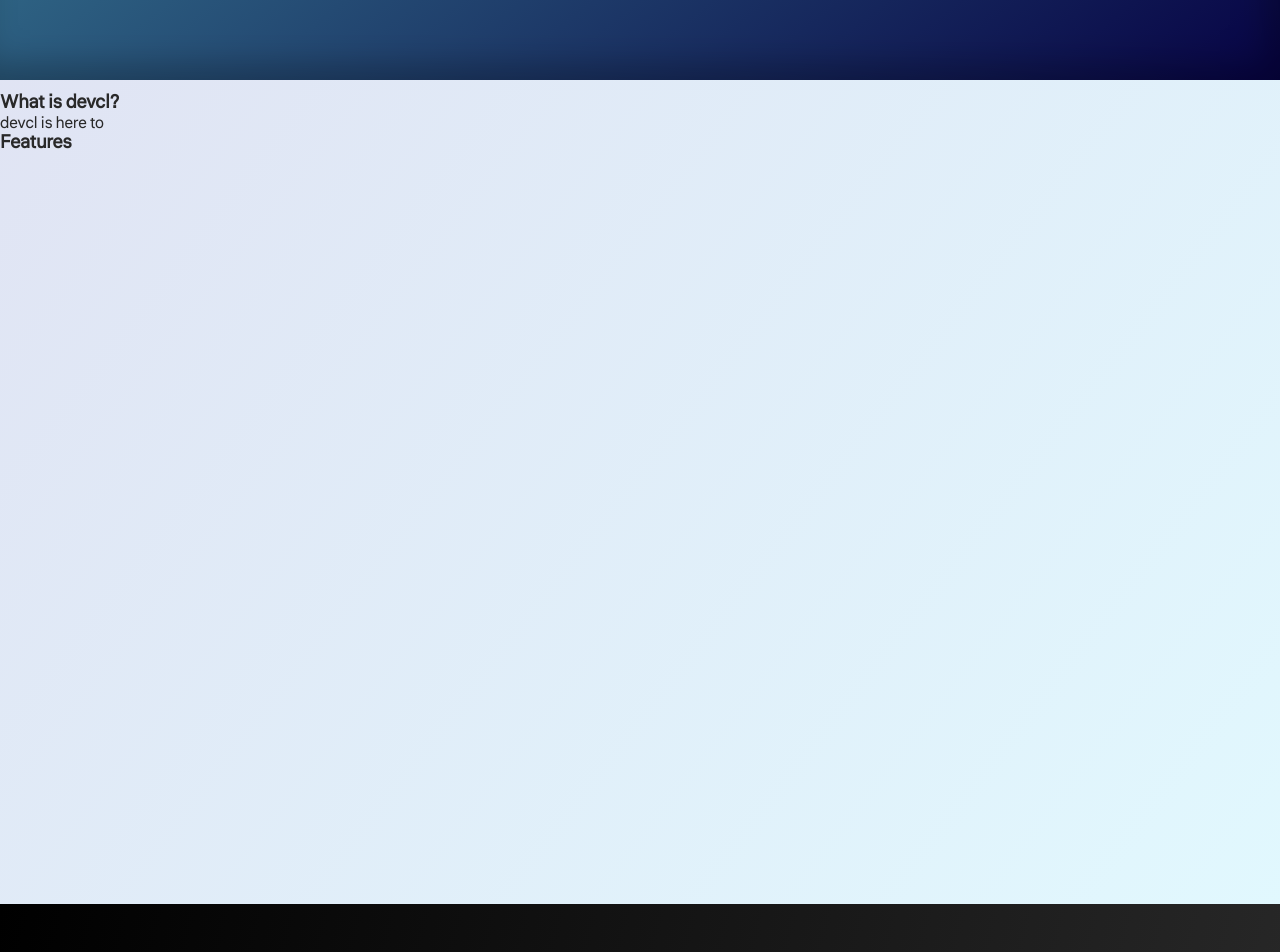
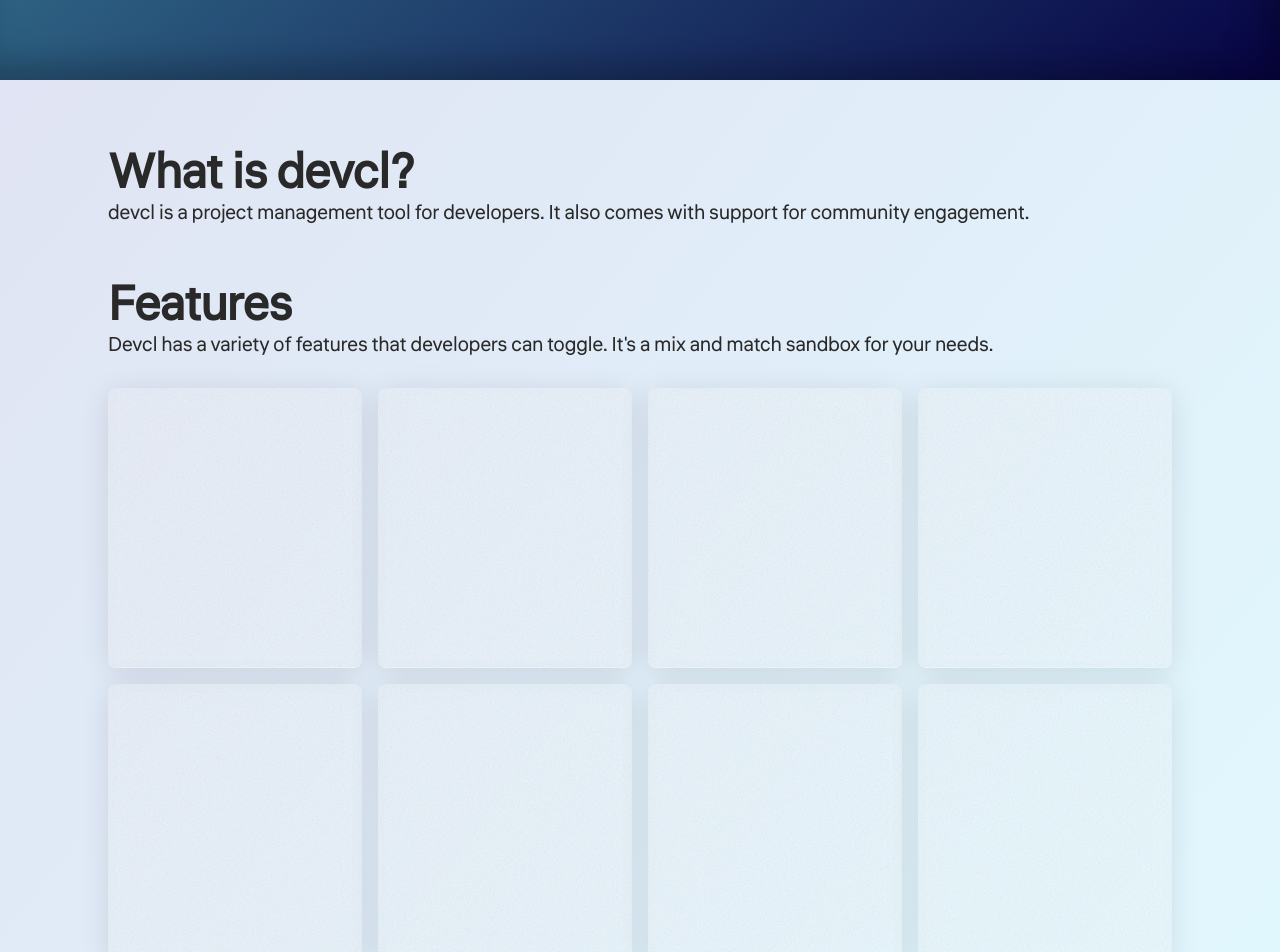
Before and after one commit to Brian-J-Wang/devcl, a React (Vite) app: page / in a window 1280 px wide. Shown: the part 520-1472 px from the top of the page. Built offline with nearby package versions, Linux system fonts and the light colour scheme.

Commit message:
feat: add grain effect to backdrop

```diff
--- a/src/Components/NavBar/NavBar.css
+++ b/src/Components/NavBar/NavBar.css
@@ -13,6 +13,7 @@
     backdrop-filter: blur(8px);
     -webkit-backdrop-filter: blur(5px);
     border-bottom: 1px solid rgba(255, 255, 255, 0.3);
+    background-image: url("../../assets/noise.svg");
 }
 
 .nav__icon {
@@ -24,17 +25,18 @@
     display: flex;
     align-items: center;
     gap: 24px;
+
 }
 
 .nav__tab {
-    color: white;
+    color: rgb(200, 200, 200);
     text-align: center;
     font-weight: 500;
     background-color: rgba(0, 0, 0, 0);
     border: none;
     padding: 0px;
     cursor: pointer;
-    text-shadow: 0px 0px 12px #292929;
+    mix-blend-mode: difference;
 }
 
 .nav__profile {
--- a/src/Components/NavBar/Navbar.tsx
+++ b/src/Components/NavBar/Navbar.tsx
@@ -31,7 +31,9 @@ const NavBar: React.FC<{ children: ReactNode}> = (props) => {
             setVisible: setVisible
         }}>
             <div className="nav" hidden={!visible}>
-                <img src={icon} alt="[]" className="nav__icon"/>
+                <div className="nav__left">
+                    <img src={icon} alt="[]" className="nav__icon"/>
+                </div>
 
                 <div className="nav__right">
                     <button onClick={openSignInModal} className="nav__tab">
--- a/src/Contexts/Modal/modal.css
+++ b/src/Contexts/Modal/modal.css
@@ -12,9 +12,13 @@
     justify-content: center;
     align-items: center;
     backdrop-filter: blur(15px);
+    background-image: url("../../assets/noise.svg");
+    background-size: 100px;
+    background-repeat: repeat;
 }
 
 .modal__overlay_hidden {
+    visibility: hidden;
     pointer-events: none;
     background-color: rgba(0, 0, 0, 0);
     backdrop-filter: blur(0px);
--- a/src/Pages/Home/Home.css
+++ b/src/Pages/Home/Home.css
@@ -46,6 +46,54 @@
 }
 .home__main {
     height: 100vh;
+    display: flex;
+    flex-direction: column;
+    gap: 54px;
+    padding: 54px 108px 54px 108px;
+}
+
+.home__section {
+}
+
+.home__section h3 {
+    font-size: 48px;
+}
+
+.home__section p {
+    font-size: 20px;
+}
+
+.home__feature-list {
+    margin-top: 32px;
+    display: flex;
+    flex-wrap: wrap;
+    gap: 16px;
+}
+
+@keyframes tilt {
+    0% {
+        transform: translate(0px, 0px) scale(1);
+    }
+    100% {
+        transform: translate(0px, -8px) scale(1.04);
+    }
+}
+
+.home__feature-card {
+    flex-basis: 21%;
+    flex-grow: 2;
+    height: 280px;
+    background: rgba(255, 255, 255, 0.2);
+    box-shadow: 0 4px 30px rgba(0, 0, 0, 0.1);
+    backdrop-filter: blur(8px);
+    -webkit-backdrop-filter: blur(5px);
+    border-bottom: 1px solid rgba(255, 255, 255, 0.3);
+    background-image: url("../../assets/noise.svg");
+}
+
+.home__feature-card:hover {
+    animation: tilt 0.3s ease-in-out 1 both alternate;
+
 }
 
 .home__footer {
--- a/src/Pages/Home/Home.tsx
+++ b/src/Pages/Home/Home.tsx
@@ -3,6 +3,7 @@ import { Link } from "react-router-dom"
 import "./Home.css"
 import icon from "../../assets/icon.svg";
 import iconWhite from "../../assets/icon-white.svg";
+import { Container } from "../../Components/Container/Container";
 
 const Home: React.FC<{}> = () => {
     return (
@@ -17,14 +18,46 @@ const Home: React.FC<{}> = () => {
                 </div>
             </div>
             <main className="home__main">
-                <section id="what-is-devcl">
+                <section className="home__section" id="what-is-devcl">
                     <div>
                         <h3>What is devcl?</h3>
-                        <p>devcl is here to </p>
+                        <p>
+                            devcl is a project management tool for developers. It also comes with
+                            support for community engagement.
+                        </p>
                     </div>
                 </section>
-                <section id="features">
+                <section className="home__section" id="features">
                     <h3>Features</h3>
+                    <p>Devcl has a variety of features that developers can toggle. It's a mix and match sandbox for your needs.</p>
+
+                    <div className="home__feature-list">
+                        <Container className="home__feature-card">
+
+                        </Container>
+                        <Container className="home__feature-card">
+
+                        </Container>
+                        <Container className="home__feature-card">
+
+                        </Container>
+                        <Container className="home__feature-card">
+
+                        </Container>
+                        <Container className="home__feature-card">
+
+                        </Container>
+                        <Container className="home__feature-card">
+
+                        </Container>
+                        <Container className="home__feature-card">
+
+                        </Container>
+                        <Container className="home__feature-card">
+
+                        </Container>
+                    </div>
+
                 </section>
             </main>
             <footer className="home__footer">
```
Also changed, not shown: src/assets/noise.svg (added).
